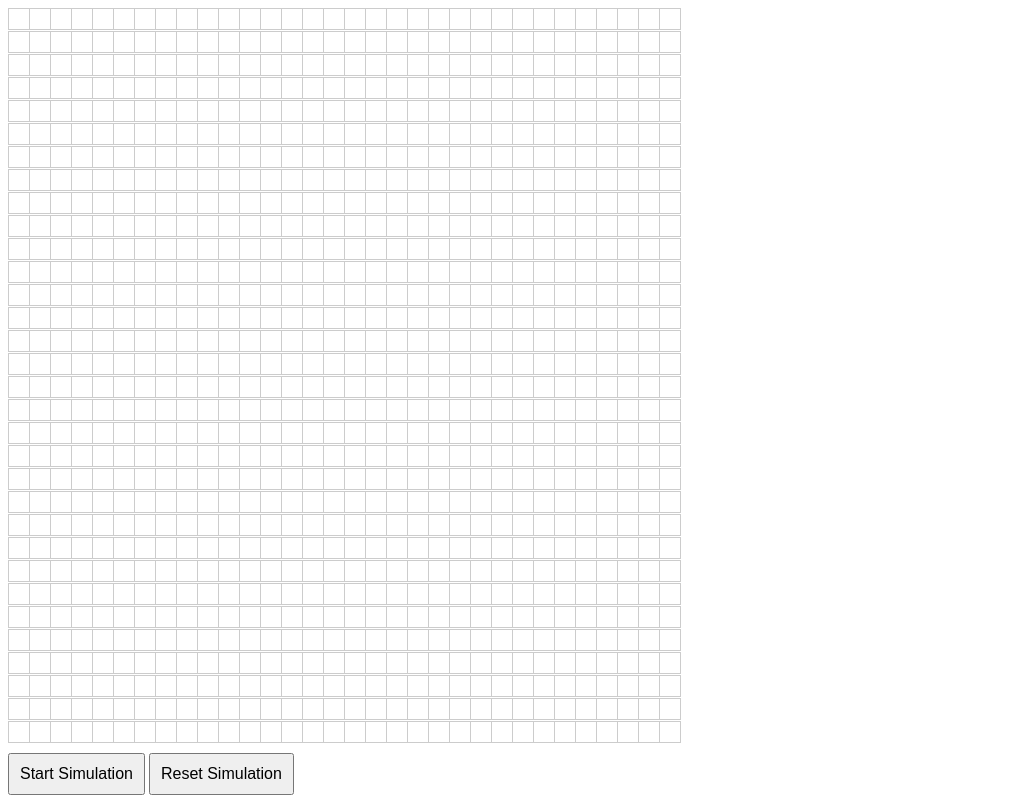
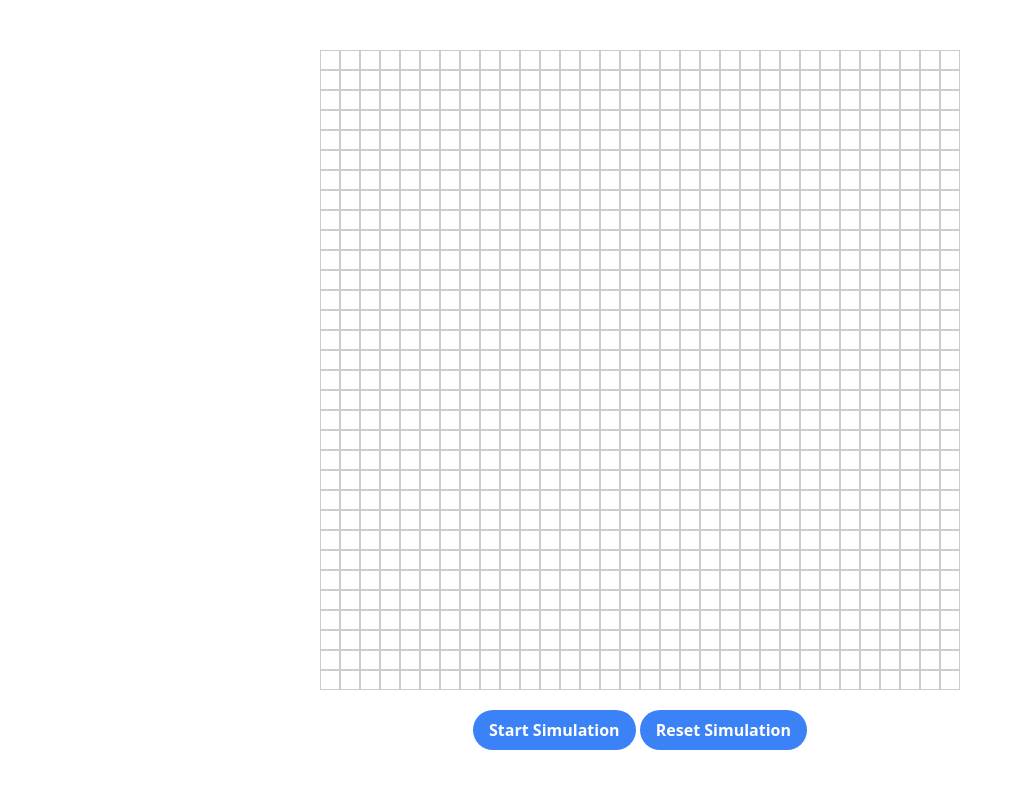
Before and after one commit to mikiken/life-game, a plain HTML site: page web_ui/index.html in a window 1280 px wide. Shown: the whole page, without its empty margins (0-1015 px from the left). Drawn offline with nearby package versions, Linux system fonts and the light colour scheme.

Commit message:
Update web ui html

```diff
--- a/web_ui/index.html
+++ b/web_ui/index.html
@@ -4,14 +4,21 @@
 <head>
     <meta charset="UTF-8">
     <meta name="viewport" content="width=device-width, initial-scale=1.0">
+    <script src="https://cdn.tailwindcss.com"></script>
     <title>Conway's Game of Life</title>
     <style>
-        /* スタイルはセルの大きさや見た目を設定するためのものです。 */
+        body {
+            display: flex;
+            flex-direction: column;
+            justify-content: center;
+            align-items: center;
+            height: 100vh;
+            margin: 0;
+        }
+
         .grid-container {
             display: grid;
             grid-template-columns: repeat(32, 20px);
-            /* セルの大きさが32x32 */
-            gap: 1px;
         }
 
         .cell {
@@ -22,10 +29,8 @@
         }
 
         /* ボタンのスタイル */
-        button {
-            margin-top: 10px;
-            padding: 10px;
-            font-size: 16px;
+        .buttons {
+            margin-top: 20px;
         }
     </style>
 </head>
@@ -34,8 +39,10 @@
 
     <div class="grid-container" id="grid-container"></div>
 
-    <button onclick="startSimulation()">Start Simulation</button>
-    <button onclick="resetSimulation()">Reset Simulation</button>
+    <div class="buttons">
+        <button class="bg-blue-500 hover:bg-blue-700 text-white font-bold py-2 px-4 rounded-full" onclick="startSimulation()">Start Simulation</button>
+        <button class="bg-blue-500 hover:bg-blue-700 text-white font-bold py-2 px-4 rounded-full" onclick="resetSimulation()">Reset Simulation</button>
+    </div>
 
     <script>
         // ライフゲームの初期状態を設定する関数
```
